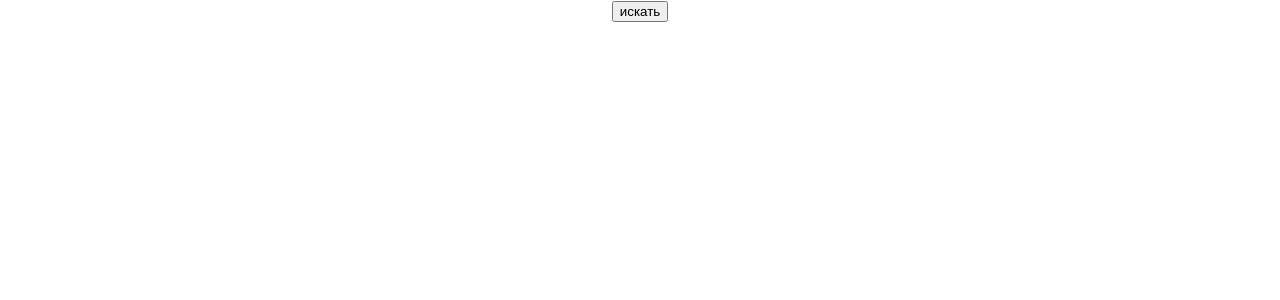
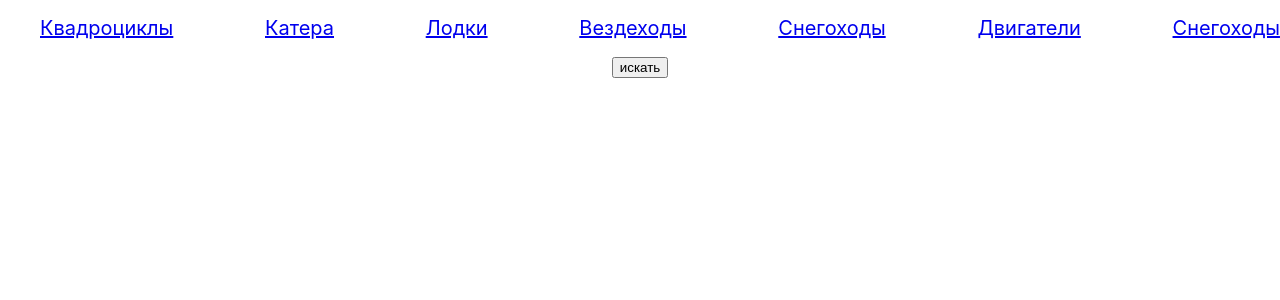
Before and after one commit to TrocyukS96/react-project, a React (Create React App) app: page / in a window 1280 px wide. Shown: the top 300 px of the page. Built offline with nearby package versions, Linux system fonts and the light colour scheme.

Commit message:
component Nav

```diff
--- a/src/App.js
+++ b/src/App.js
@@ -1,10 +1,12 @@
 
 import './App.css';
 import Btn from './components/btn/Btn';
+import Nav from './components/nav/Nav';
 
 function App() {
   return (
     <div className="App">
+      <Nav />
       <Btn/>
     </div>
   );
--- /dev/null
+++ b/src/components/nav/Nav.css
@@ -0,0 +1,13 @@
+.menu {}
+
+.menu-list {
+   display: flex;
+   justify-content: space-between;
+   align-items: center;
+
+}
+
+.menu__item {
+   font-size: 20px;
+   list-style: none;
+}
--- /dev/null
+++ b/src/components/nav/Nav.js
@@ -0,0 +1,20 @@
+
+import './Nav.css';
+
+function Nav() {
+   return (
+      <nav className="menu">
+         <ul className="menu-list">
+            <li className="menu__item"><a className="menu__link" href="#">Квадроциклы</a></li>
+            <li className="menu__item"><a className="menu__link" href="#">Катера</a></li>
+            <li className="menu__item"><a className="menu__link" href="#">Лодки</a></li>
+            <li className="menu__item"><a className="menu__link" href="#">Вездеходы</a></li>
+            <li className="menu__item"><a className="menu__link" href="#">Снегоходы</a></li>
+            <li className="menu__item"><a className="menu__link" href="#">Двигатели</a></li>
+            <li className="menu__item"><a className="menu__link" href="#">Снегоходы</a></li>
+         </ul>
+      </nav>
+   );
+}
+
+export default Nav;
```
